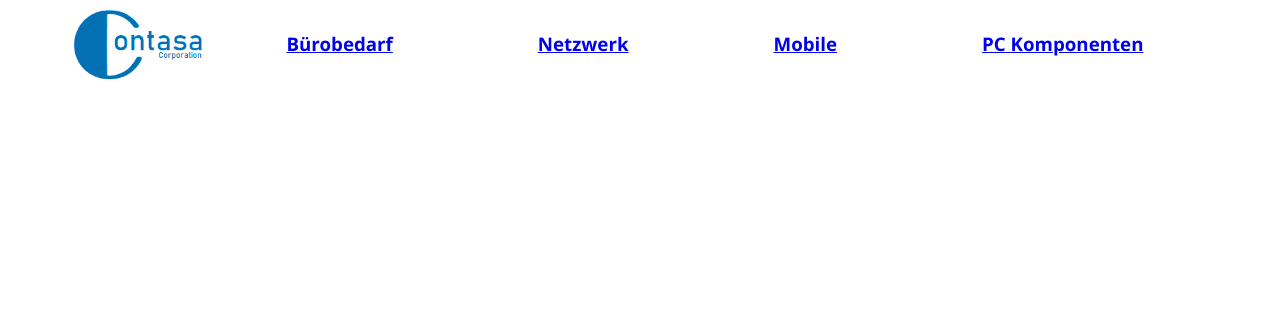
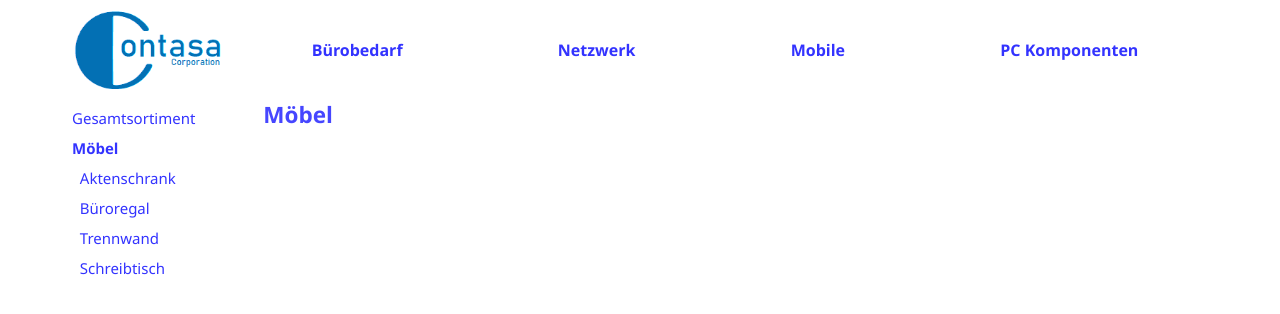
Before and after one commit to natalabr/accessability_aufgabe, a plain HTML site: page pages/index.html in a window 1280 px wide. Drawn offline with Linux system fonts and the light colour scheme.

Commit message:
left-nav

```diff
--- a/pages/index.html
+++ b/pages/index.html
@@ -3,7 +3,8 @@
 <head>
     <meta charset="UTF-8">
     <meta name="Contesa Shop" content="width=device-width, initial-scale=1.0">
-    <title>Document</title>
+    <title>Contasa online shop</title>
+    <link rel="icon" href="/images/favicon.ico" type="image/x-icon">
     <link rel="stylesheet" href="/styles/main.css">
 </head>
 <body>
@@ -15,25 +16,43 @@
             <img src="/images/contasa_logo.png" alt="Contasa Corporation Logo"></a>
 
             <nav>
-                <ul role="navigation" style="list-style-type:none;" >
-                  <li class="list_in_header"><h3><a href="#">Bürobedarf</a></h3></li>
-                  <li class="list_in_header"><h3><a href="#">Netzwerk</a></h3></li>
+                <ul role="navigation">
+                  <li class="list_in_header"><a href="#">Bürobedarf</a></li>
+                  <li class="list_in_header"><a href="#">Netzwerk</a></li>
                   <li class="list_in_header">
-                    <h3>
                         <a href="#">Mobile</a>
-                        <ul role="navigation" style="list-style-type:none;" class="sub_nav">
+                        <ul role="navigation" class="sub_nav">
                             <li class="list_in_list"><a>Notebook</a></li>
                             <li class="list_in_list"><a>Tablet</a></li>
                             <li class="list_in_list"><a>Mobil Phones</a></li>
                             <li class="list_in_list"><a>Convertibles</a></li>
                         </ul>
-                    </h3>
                   </li>
-                  <li class="list_in_header"><h3><a href="#">PC Komponenten</a></h3></li>
+                  <li class="list_in_header"><a href="#">PC Komponenten</a></li>
+                </ul>
+            </nav>
+        </header>
+
+        <main>
+            <nav class="left-nav">
+                <ul>
+                    <li><a href="#">Gesamtsortiment</a></li>
+                    <li><a href="#" class="left-nav-selected">Möbel</a></li>
+                    <li><a href="#">&nbsp; Aktenschrank</a></li>
+                    <li><a href="#">&nbsp; Büroregal</a></li>
+                    <li><a href="#">&nbsp; Trennwand</a></li>
+                    <li><a href="#">&nbsp; Schreibtisch</a></li>
                 </ul>
             </nav>
 
-        </header>
+            <section class="main-content">
+                <header>
+                    <h1>Möbel</h1>
+                </header>
+            </section>
+
+        </main>
     </div>
+
 </body>
 </html>
--- a/styles/main.css
+++ b/styles/main.css
@@ -4,13 +4,12 @@ body {
     flex-direction: row;
     justify-content: center;
     font-family: 'Segoe UI', Tahoma, Geneva, Verdana, sans-serif;
+    min-height: 100vh;
 }
 
 * {
-    overflow: 0;
     margin: 0;
     padding: 0;
-    border-collapse: collapse;
     outline: 0;
     border: 0;
     box-sizing: border-box;
@@ -20,12 +19,11 @@ body {
     min-width: 600px;
     width: 90%;
     display: flex;
-    text-align: center;
     flex-direction: column;
 }
 
 header > img {
-    width: 150px ;
+    width: 170px ;
 }
 
 .top_nav {
@@ -34,11 +32,16 @@ header > img {
     align-items: center;
 }
 
+.top-nav > nav {
+    flex-grow: 1;
+}
+
 .top_nav > nav > ul {
     display:flex;
     flex-direction: row;
     justify-content: space-around;
     list-style: none;
+    text-decoration: none;
 }
 
 .top_nav > nav > li {
@@ -73,3 +76,55 @@ header > img {
 .sub_nav > li {
     padding: 4px;
 }
+
+a {
+    text-decoration: none;
+    list-style-type: none;
+    color:rgb(51, 51, 255);
+    font-weight: bold;
+}
+
+a:hover {
+    color:black;
+}
+
+.left-nav > ul {
+    padding: 4px;
+    list-style-type: none;
+    display: flex;
+    flex-direction: column;
+}
+
+.left-nav > ul > li {
+    padding: 4px;
+}
+
+.left-nav > ul > li > a {
+    text-decoration: none;
+    font-size: 15px;
+    font-weight: normal;
+}
+
+.left-nav > ul > li > a.left-nav-selected {
+    font-weight: bold;
+}
+
+.lefts-nav {
+    margin-top: 16px;
+    width: 250px;
+}
+
+main {
+    flex-grow: 1;
+    flex-direction: row;
+    display:flex;
+}
+
+section.main-content {
+    flex-grow: 1;
+    color:rgb(70, 70, 255);
+    flex-direction: column;
+    display:flex;
+    font-size: 15px;
+    padding-left: 60px;
+}
```
